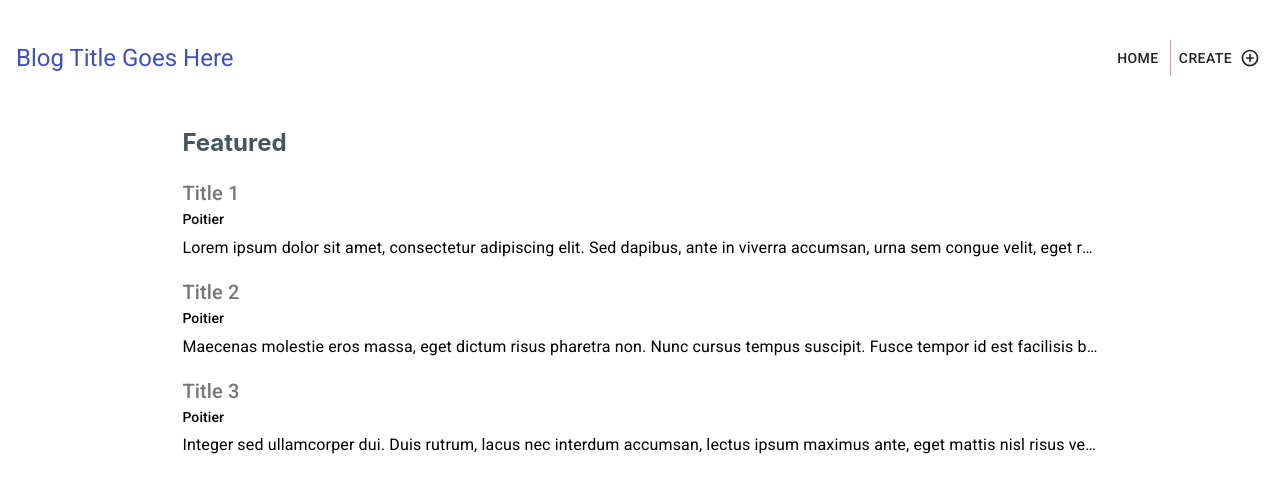
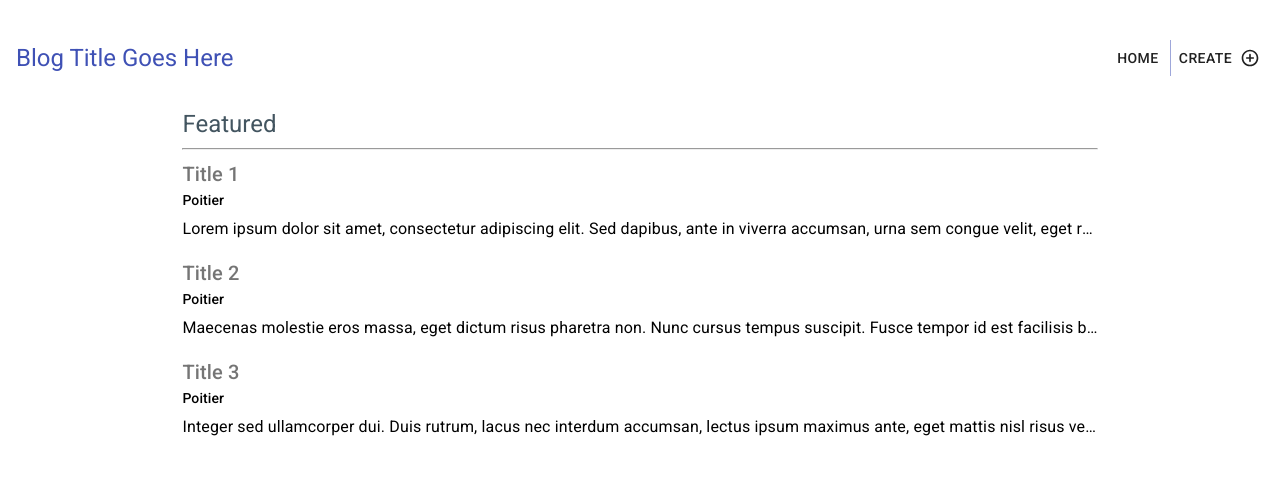
Before and after one commit to pstringe/blog, a React (Create React App) app: page / in a window 1280 px wide. Shown: the top 492 px of the page. Built offline with nearby package versions, Linux system fonts and the light colour scheme; data requests are answered from the project's data file; the HTML template or start-up script is replaced by a standard one.

Commit message:
styling tweaks

```diff
--- a/src/Navbar.js
+++ b/src/Navbar.js
@@ -5,7 +5,7 @@ const Navbar = (props) => {
     return (
         <nav className='navbar'>
             <Typography color='primary' variant='h5' component='h1'> {props.title} </Typography>
-            <ButtonGroup variant='text' color='secondary' className="links">
+            <ButtonGroup variant='text' color='primary' className="links">
                 <Link to='/'><Button>Home</Button></Link>
                 <Link to='/create'><Button endIcon={<AddCircleOutlineRoundedIcon/>}>Create</Button></Link>
             </ButtonGroup>
--- a/src/PostList.js
+++ b/src/PostList.js
@@ -4,7 +4,8 @@ import {Typography, Container} from '@material-ui/core';
 const PostList = ({heading, posts}) => {
     return posts ? (
         <Container className='post-list'>
-            <h2>{heading}</h2>
+            <Typography component='h2' variant='h5'>{heading}</Typography>
+            <hr/>
             {posts.map(post => {
                 return post ? (
                 <div className='post-preview' key={post.id}>
```
